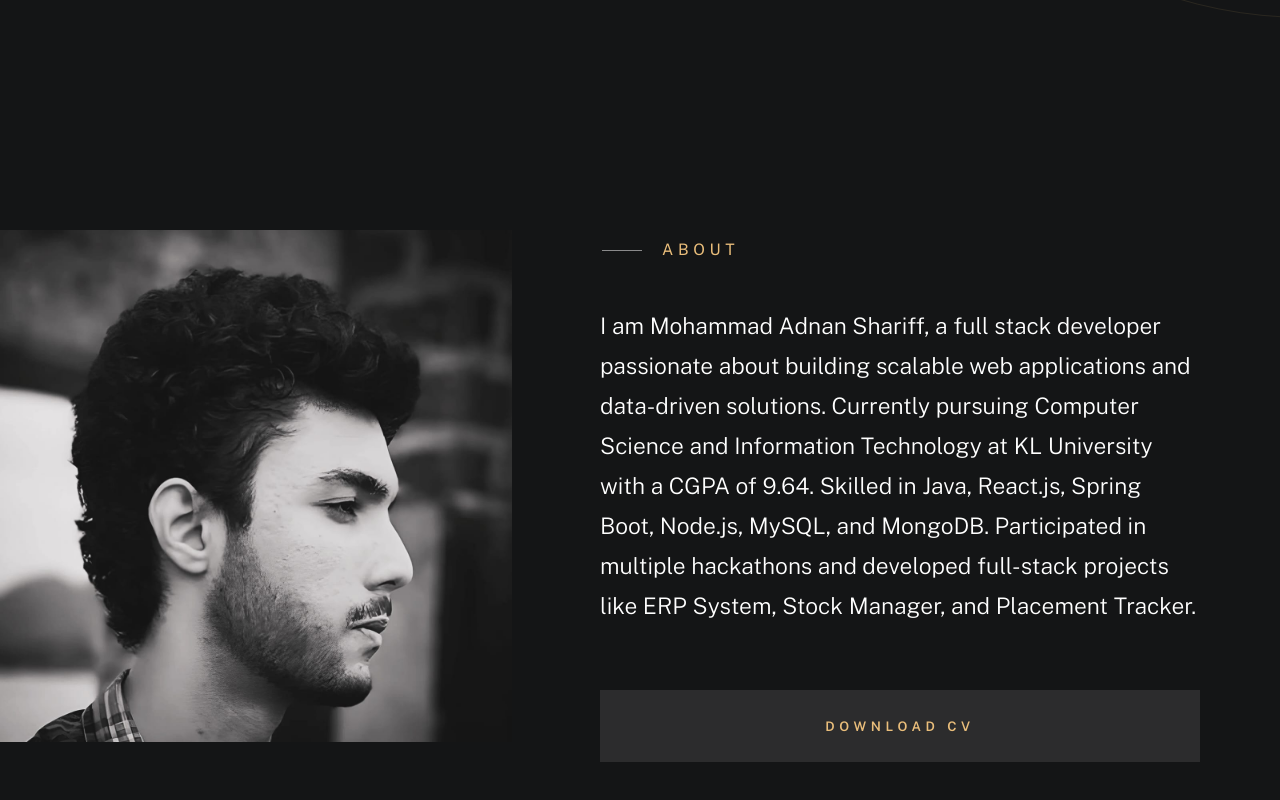
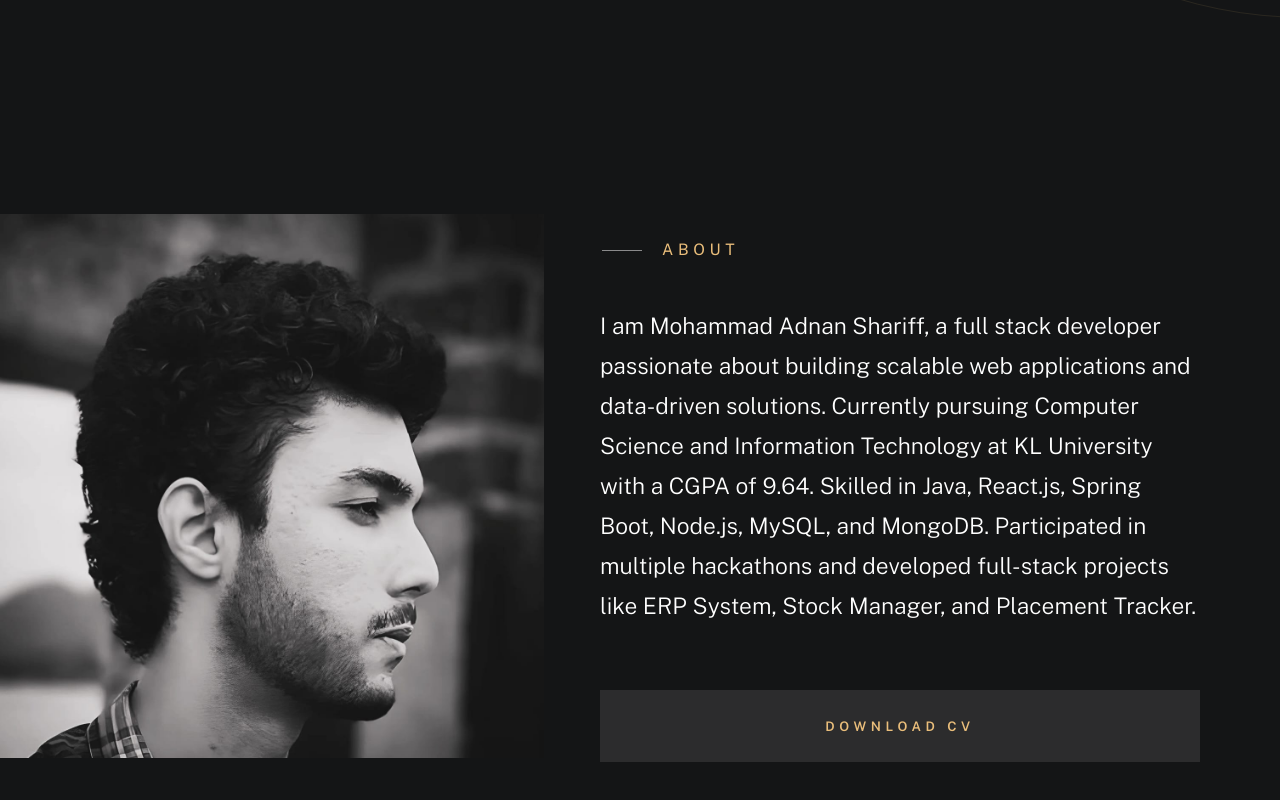
Before and after one commit to iamxadnan/portfolio, a plain HTML site: page index.html in a window 1280 px wide. Shown: the part 782-1582 px from the top of the page. Drawn offline with nearby package versions, Linux system fonts and the light colour scheme; a web font is replaced by a local one.

Commit message:
Update index.html

```diff
--- a/index.html
+++ b/index.html
@@ -130,7 +130,7 @@
          alt=""
          class="about-info__pic"
          data-animate-el
-         style="width: 80%; height: 80%;">
+         style="width: 85%; height: 85%;">
 </div>
 
 
```
